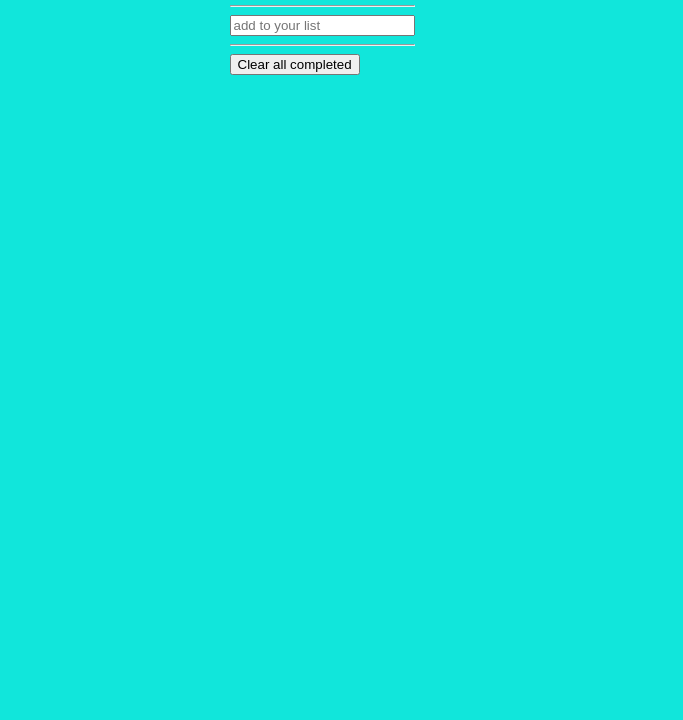
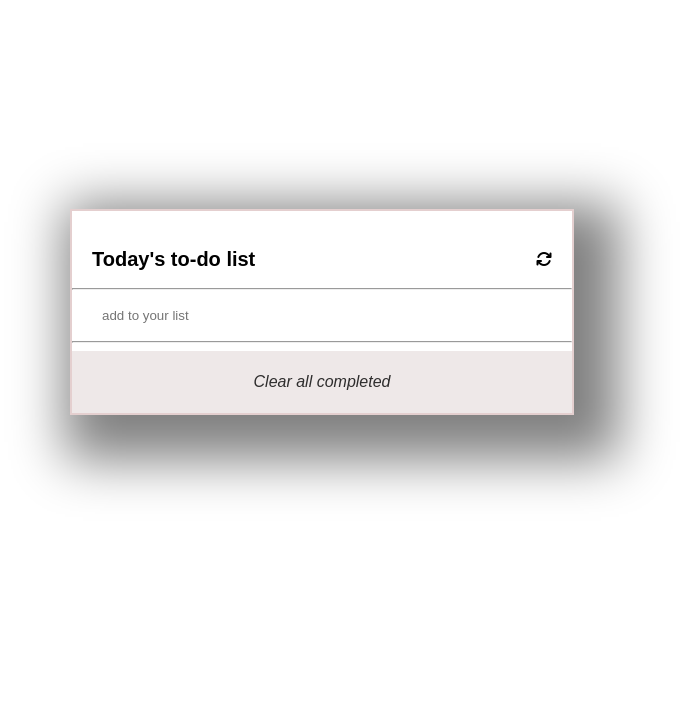
Before and after one commit to jaamanu/TO-DO-LIST-WEBAPP, a website built with webpack: page src/index.html in a window 1280 px wide. Shown: the part 96-816 px from the top of the page, without its empty margins (318-1001 px from the left). Built offline with nearby package versions, Linux system fonts and the light colour scheme.

```diff
--- a/src/style.css
+++ b/src/style.css
@@ -2,5 +2,72 @@
   display: flex;
   align-items: center;
   justify-content: center;
-  background: rgb(17, 230, 219);
+  height: 100vh;
 }
+
+.container {
+  border: 2px solid #e4cfcf;
+  box-shadow: 20px 20px 50px 25px grey;
+  padding: 20px 0 0 0;
+  height: auto;
+  width: 500px;
+  position: relative;
+}
+
+.input {
+  width: 88%;
+  padding: 10px 3%;
+  border: none;
+  outline: none;
+  margin: 0 3%;
+}
+
+.todoHeader {
+  margin-left: 20px;
+  text-align: left;
+  font-size: 20px;
+  font-family: sans-serif;
+}
+
+.arrow {
+  position: absolute;
+  right: 20px;
+  top: 40px;
+}
+
+.todoContainer ul {
+  list-style-type: none;
+}
+
+.todoContainer li {
+  text-align: left;
+  font-size: 18px;
+  font-family: sans-serif;
+  margin-left: 20px;
+}
+
+.clear-completed {
+  background: none;
+  border: none;
+  font-size: 16px;
+  padding: 12px 0;
+  font-style: italic;
+  color: #2e2d2d;
+}
+
+.clear {
+  text-align: center;
+  background: #eee8e8;
+  padding: 10px 0;
+}
+
+.checkBox {
+  margin-left: -30px;
+  margin-right: 10px;
+}
+
+.dots {
+  position: absolute;
+  right: 15px;
+  color: #2e2d2d;
+}
```
